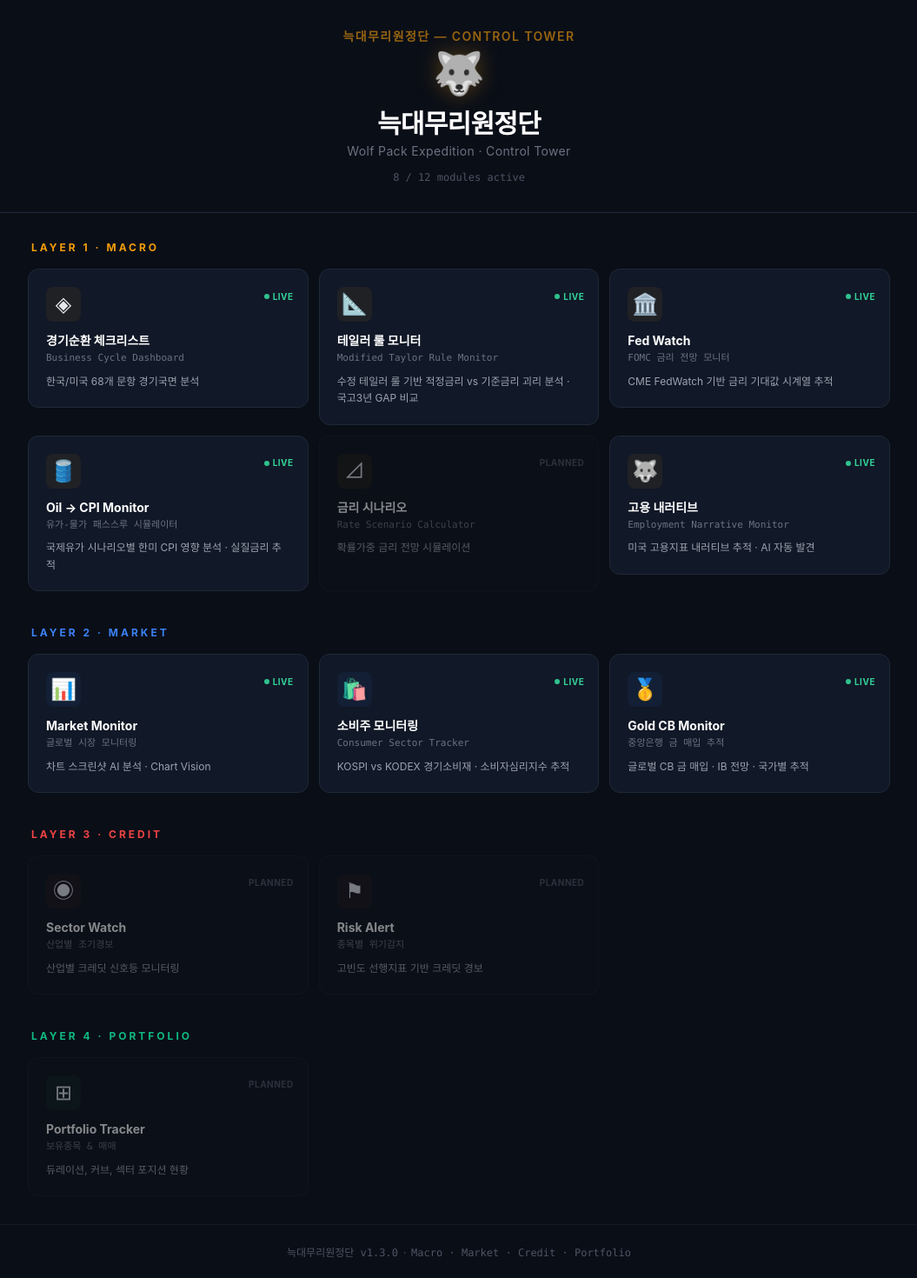
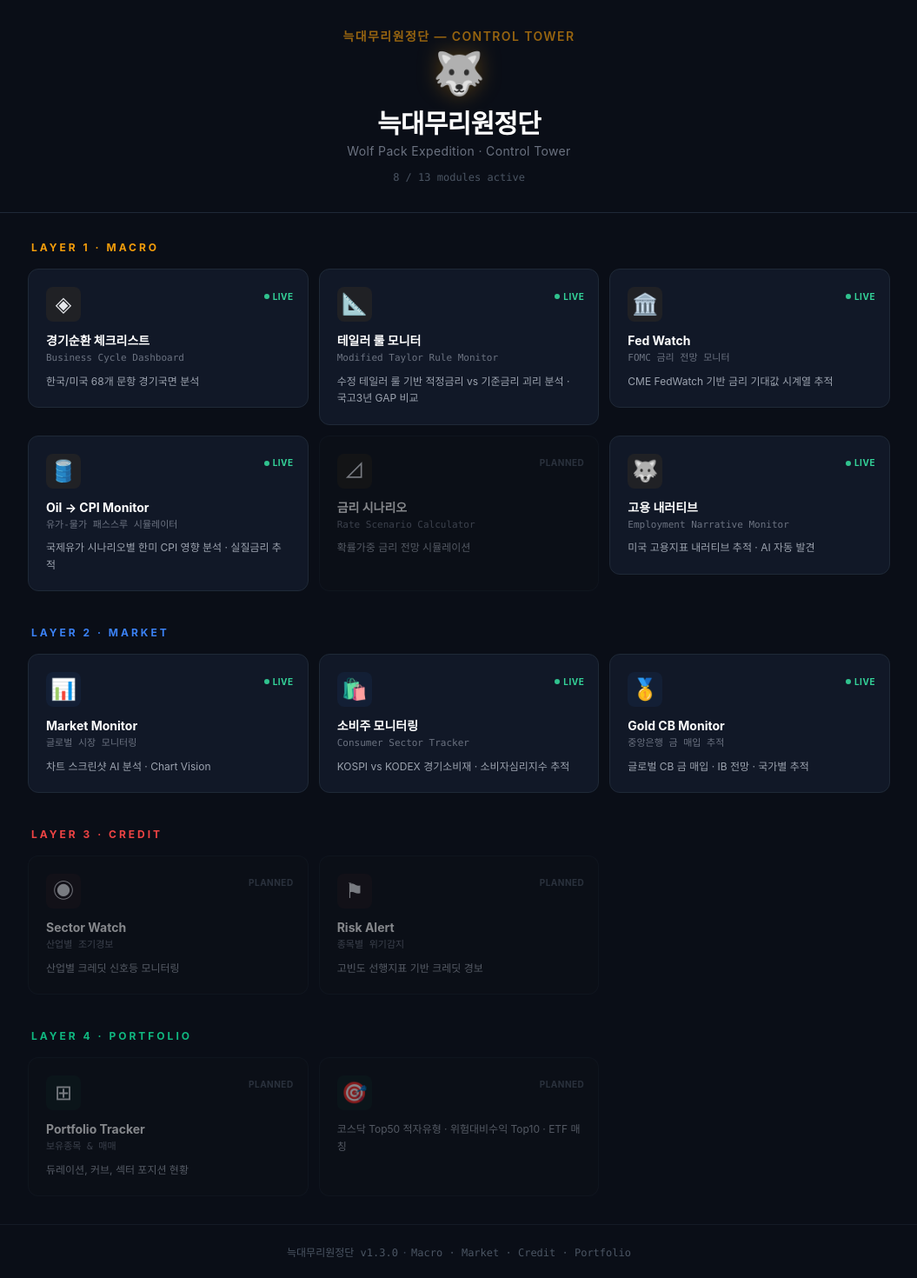
Before and after one commit to mib7514/wolfpack, a Next.js app: page / in a window 1280 px wide. Shown: the top 1470 px of the page at 87% size, without its empty margins (112-1167 px from the left). Built offline with nearby package versions, Linux system fonts and the light colour scheme.

Commit message:
Update page.js

```diff
--- a/app/page.js
+++ b/app/page.js
@@ -127,6 +127,15 @@ const MODULES = [
     layer: "portfolio",
     status: "planned",
   },
+  {
+  id: "deficit-analysis",
+  title: "적자기업 투자분석",
+  description: "코스닥 Top50 적자유형 · 위험대비수익 Top10 · ETF 매칭",
+  icon: "🎯",
+  status: "active",
+  path: "/modules/deficit-analysis",
+  layer: "portfolio",
+}
 ];
 
 const LAYERS = [
```
